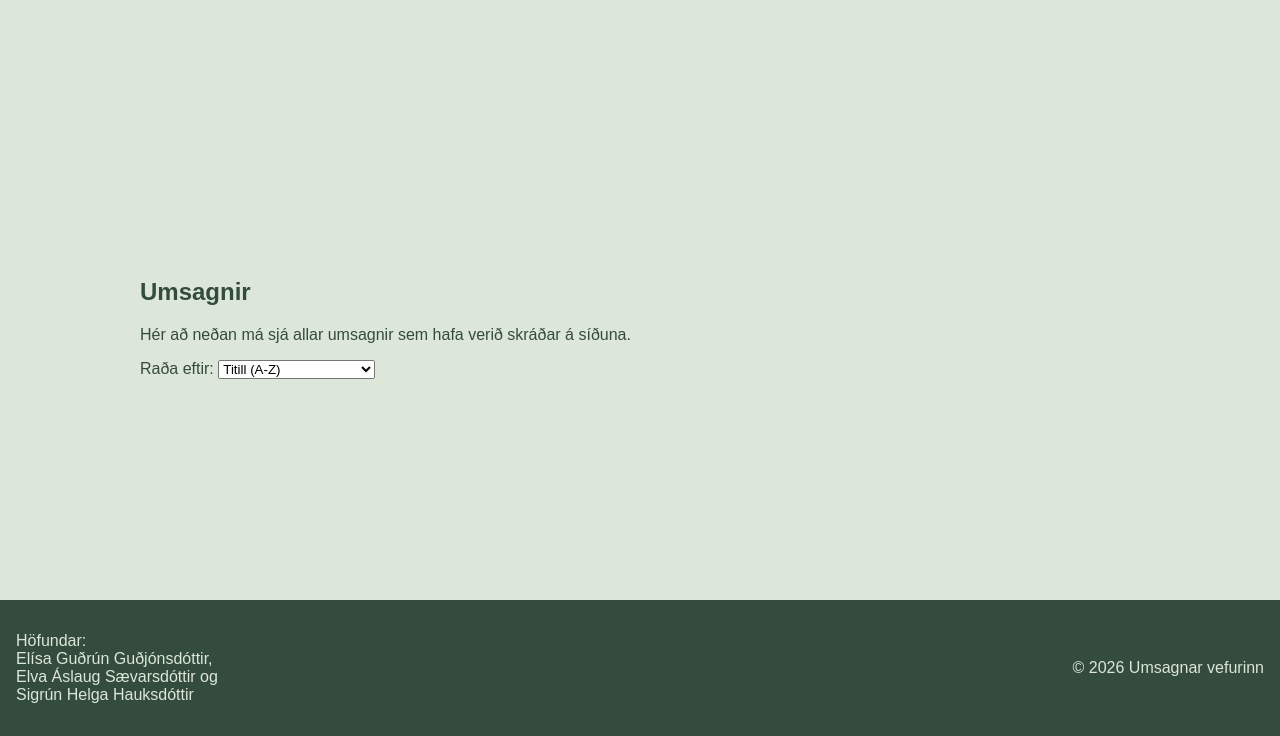
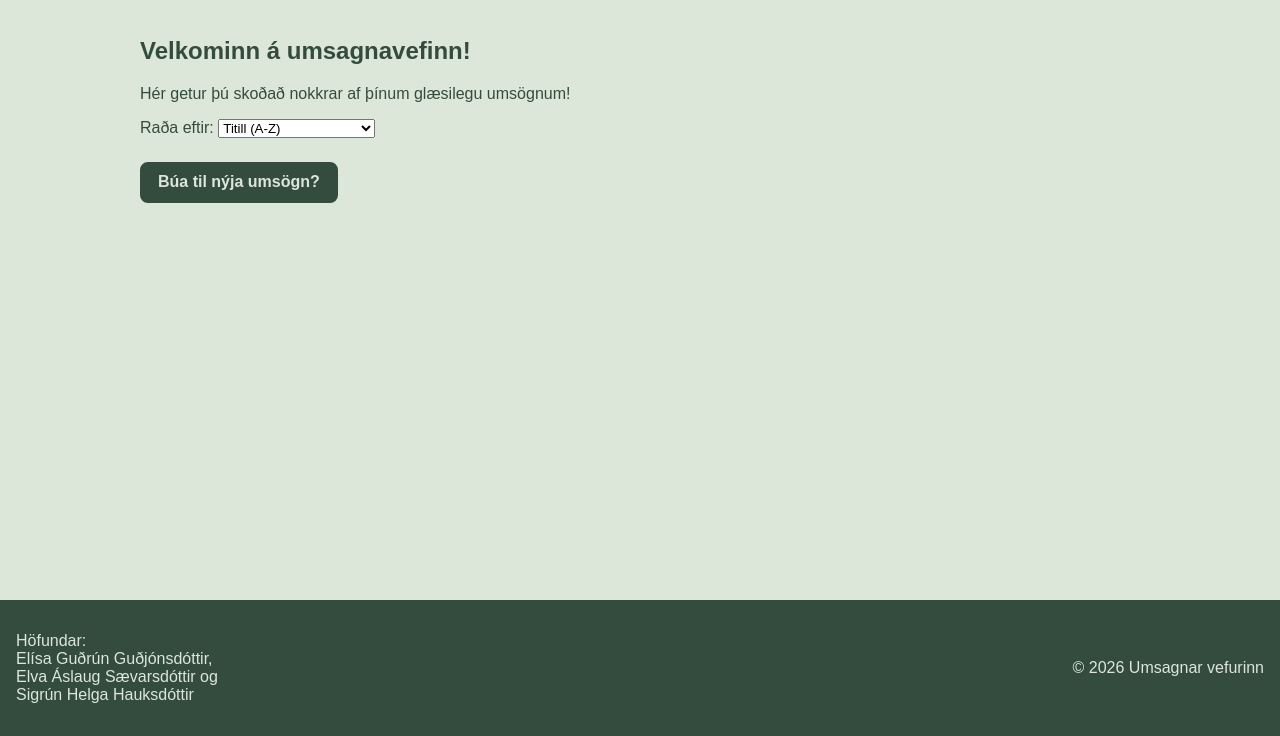
Before and after one commit to elvaaslaug-star/H-pverkefni-2-EES, a website built with Vite: page index.html in a window 1280 px wide. Shown: the part 64-800 px from the top of the page. Built offline with nearby package versions, Linux system fonts and the light colour scheme.

Commit message:
lagaði main villu sem bjó til asnalegt bil og bjó til hnapp á forsíðunna :)

```diff
--- a/main.js
+++ b/main.js
@@ -2,7 +2,6 @@ import { renderLayout, renderReviews } from "./src/js/layout.js";
 import { setupSorting } from "./src/js/sorting.js";
 import { saekjaGogn } from "./src/js/storage.js";
 
-/* Bæta við haus og fót */
 renderLayout();
 renderReviews();
 
@@ -31,3 +30,12 @@ function renderReviewsList(umsagnir) {
 
 renderReviewsList(umsagnir);
 setupSorting(umsagnir, renderReviewsList);
+
+const reviewsContainer = document.getElementById("reviews-container");
+if (reviewsContainer) {
+  const nyUmsognTakki = document.createElement("a");
+  nyUmsognTakki.href = "/src/sidur/ny-umsogn.html";
+  nyUmsognTakki.textContent = "Búa til nýja umsögn?";
+  nyUmsognTakki.classList.add("takki-hlekkur");
+  reviewsContainer.after(nyUmsognTakki);
+}
--- a/src/js/layout.js
+++ b/src/js/layout.js
@@ -63,22 +63,22 @@ export function renderLayout() {
 
   document.body.prepend(createHeader());
   document.body.append(main);
-  //document.body.append(createFooter());
+  document.body.append(createFooter());
 
   return main;
 }
 
 export function renderReviews() {
-  const main = document.createElement("main");
+  const main = document.querySelector("main");
 
   if (!main) return;
 
   const header = document.createElement("h2");
-  header.textContent = "Umsagnir";
+  header.textContent = "Velkominn á umsagnavefinn!";
 
   const paragraph = document.createElement("p");
   paragraph.textContent =
-    "Hér að neðan má sjá allar umsagnir sem hafa verið skráðar á síðuna.";
+    "Hér getur þú skoðað nokkrar af þínum glæsilegu umsögnum!";
 
   const reviewsContainer = document.createElement("div");
   reviewsContainer.id = "reviews-container";
@@ -95,7 +95,7 @@ export function renderReviews() {
     { value: "title-desc", text: "Titill (Z-A)" },
     { value: "author-asc", text: "Höfundur (A-Z)" },
     { value: "rating-desc", text: "Einkunn (Hæsta fyrst)" },
-    { value: "rating-asc", text: "Einkunn (Lægsta fyrst)" }
+    { value: "rating-asc", text: "Einkunn (Lægsta fyrst)" },
   ];
 
   options.forEach((optionData) => {
@@ -110,6 +110,4 @@ export function renderReviews() {
 
   reviewsContainerWrapper.append(sortLabel, select, reviewsContainer);
   main.append(header, paragraph, reviewsContainerWrapper);
-  document.body.appendChild(main);
-  document.body.append(createFooter());
 }
--- a/src/styles/form.css
+++ b/src/styles/form.css
@@ -13,11 +13,6 @@
 .stjorna-umsognum select,
 .skraning-form select {
   cursor: pointer;
-}
-
-.stjorna-umsognum select:hover,
-.skraning-form select:hover {
-  background-color: var(--mint);
 }
 
 .stjorna-umsognum select:focus-visible,
@@ -47,7 +42,8 @@
   font-weight: bold;
 }
 
-.skraning-form button {
+.skraning-form button,
+.takki-hlekkur {
   margin-top: 1rem;
   padding: 0.6rem 1rem;
   font-size: 1rem;
@@ -59,12 +55,20 @@
   cursor: pointer;
 }
 
-.skraning-form button:hover {
+.takki-hlekkur {
+  display: inline-block;
+  margin-top: 1.5rem;
+  text-decoration: none;
+}
+
+.skraning-form button:hover,
+.takki-hlekkur:hover {
   background-color: var(--moss);
   border-color: var(--moss);
 }
 
-.skraning-form button:focus-visible {
-  outline: 2px solid var(--moss);
+.skraning-form button:focus-visible,
+.takki-hlekkur:focus-visible {
+  outline: 2px solid var(--sage-light);
   outline-offset: 2px;
 }
```
